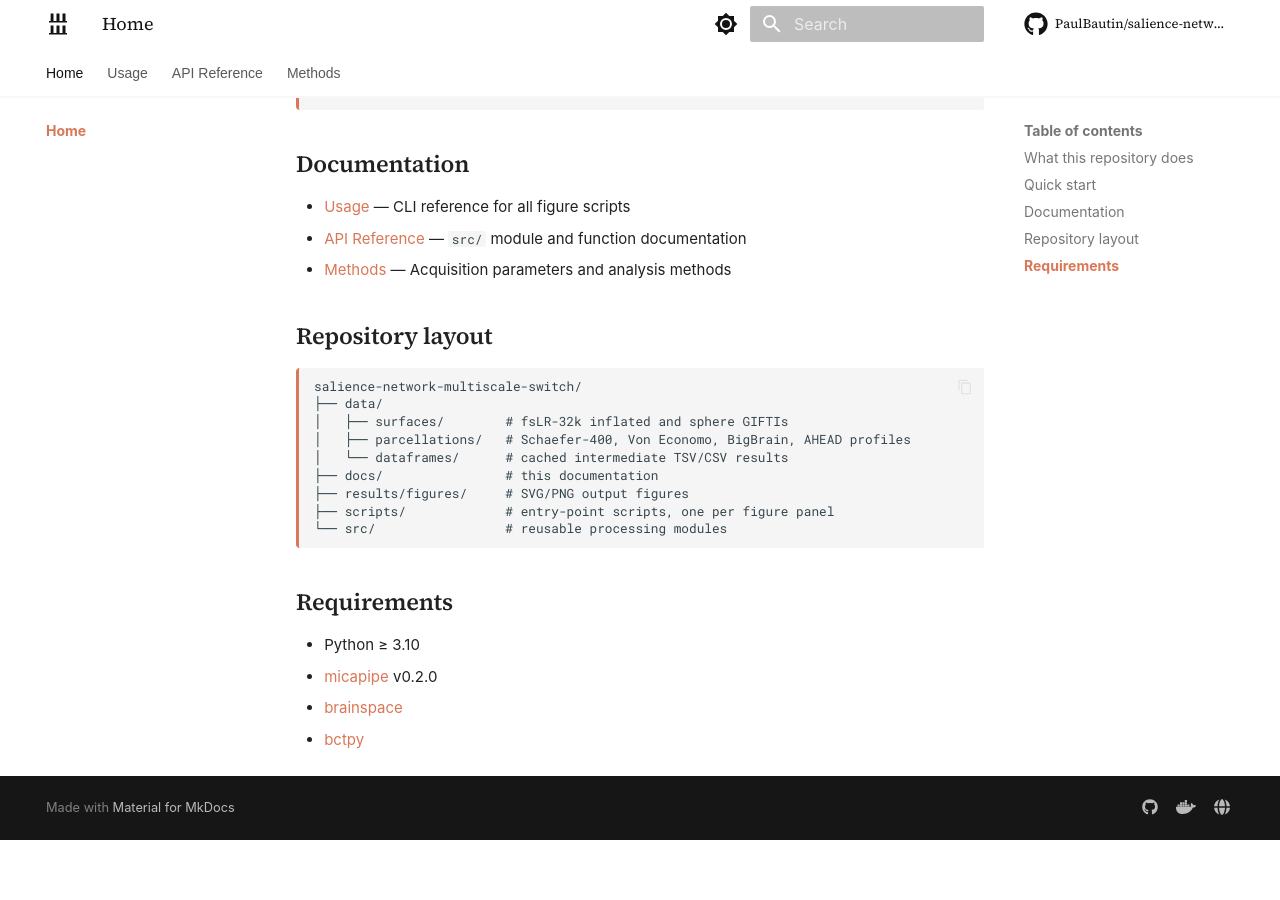
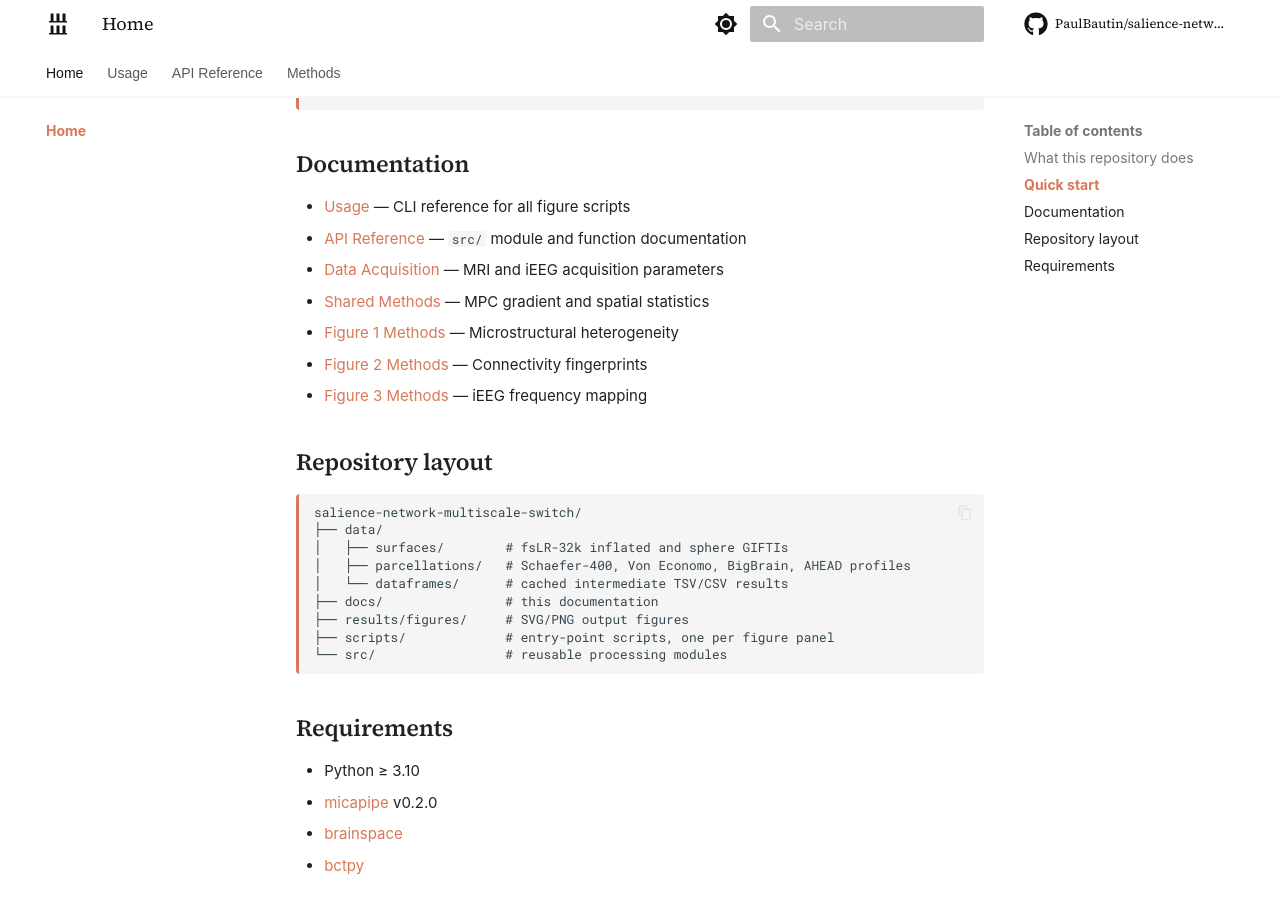
Before and after one commit to PaulBautin/salience-network-multiscale-switch, an MkDocs documentation site: the page built from docs/index.md, in a window 1280 px wide and 900 px high, scrolled down 634 px. Built offline with MkDocs 1.6.1 and Material for MkDocs 9.7.7, drawn with Linux system fonts in a browser that asks for light colours; some web fonts are replaced; comment, search, counter and statistics services are not loaded; before the commit the page ends 1474 px from its top, so only the background shows below that.

Commit message:
update docs index

```diff
--- a/docs/index.md
+++ b/docs/index.md
@@ -26,8 +26,12 @@ python scripts/figure_1a_t1map.py \
 ## Documentation
 
 - [Usage](usage.md) — CLI reference for all figure scripts
-- [API Reference](api.md) — `src/` module and function documentation
-- [Methods](methods.md) — Acquisition parameters and analysis methods
+- [API Reference](api/overview.md) — `src/` module and function documentation
+- [Data Acquisition](methods/datasets.md) — MRI and iEEG acquisition parameters
+- [Shared Methods](methods/shared.md) — MPC gradient and spatial statistics
+- [Figure 1 Methods](methods/figure_1.md) — Microstructural heterogeneity
+- [Figure 2 Methods](methods/figure_2.md) — Connectivity fingerprints
+- [Figure 3 Methods](methods/figure_3.md) — iEEG frequency mapping
 
 ## Repository layout
 
```
